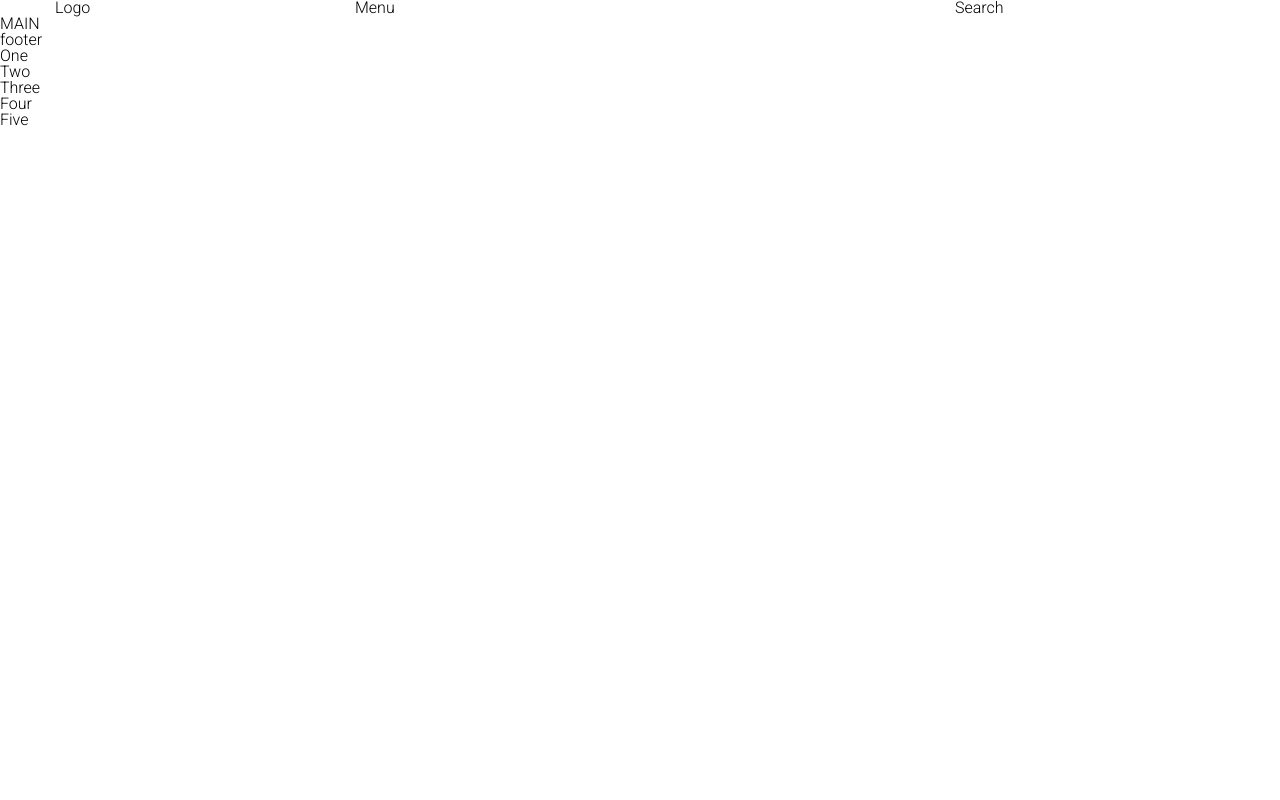
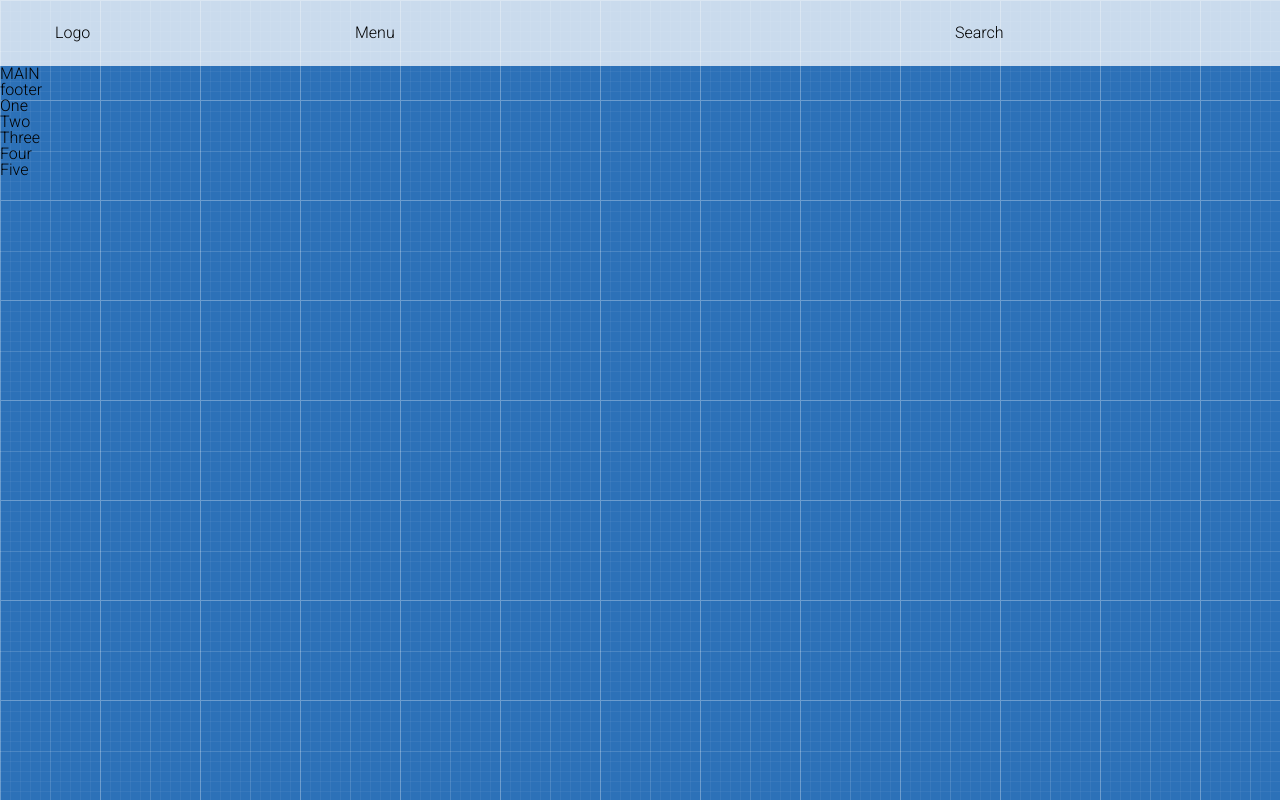
Before and after one commit to alya-cg/shop-project, a plain HTML site: page index.html in a window 1280 px wide. Drawn offline with Linux system fonts and the light colour scheme.

Commit message:
add background patt

```diff
--- a/style.css
+++ b/style.css
@@ -2,7 +2,11 @@ h1 {background-color: red;}
 
 * {box-sizing: border-box; }
 
-body {font-family: 'Roboto', sans-serif;}
+body {
+    font-family: 'Roboto', sans-serif;
+    background-image: url(images/patt.png);
+
+}
 
 .container {
     width:1200px;
@@ -35,3 +39,8 @@ body {font-family: 'Roboto', sans-serif;}
     margin-left: -15px;
     margin-right: -15px;
 }
+
+.header {
+    padding: 25px 0;
+    background-color: rgba(255,255,255,0.75);
+}
```
Also changed, not shown: images/icon (3).png (added), images/patt.png (added).
